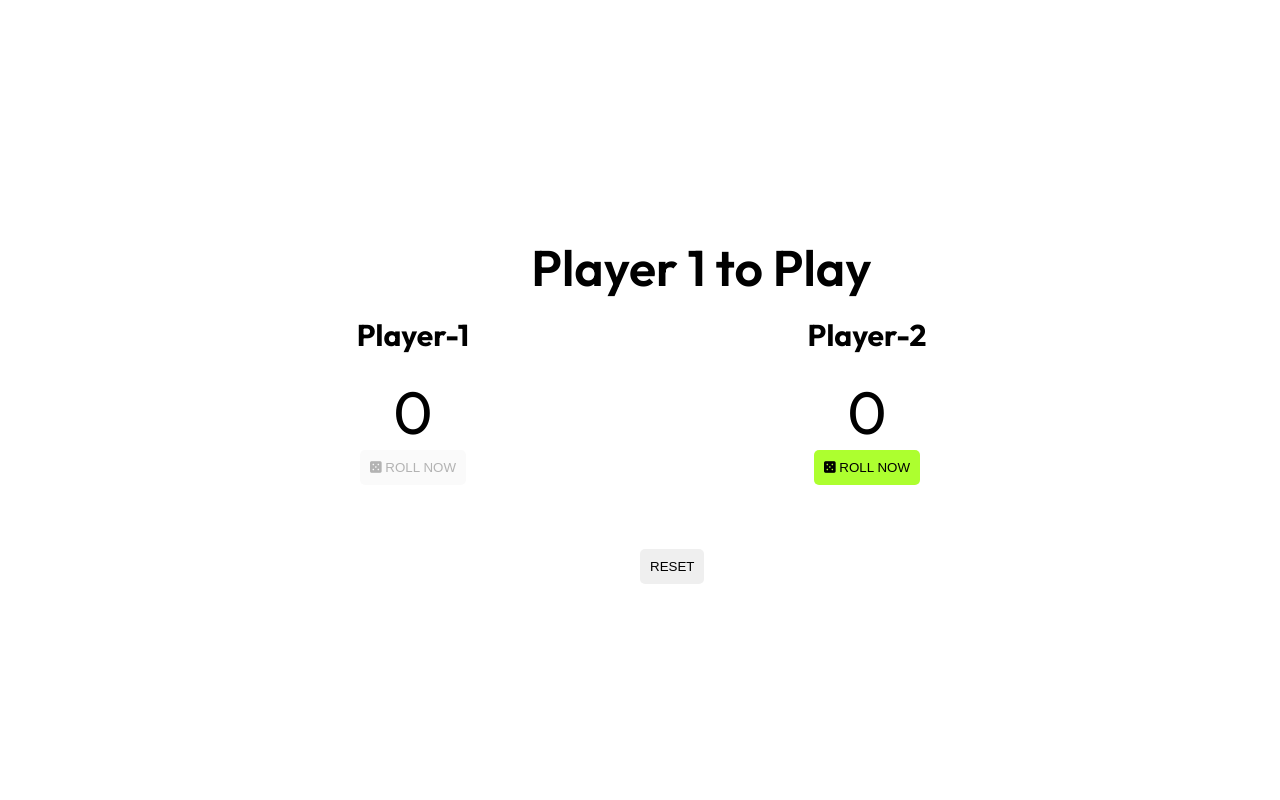
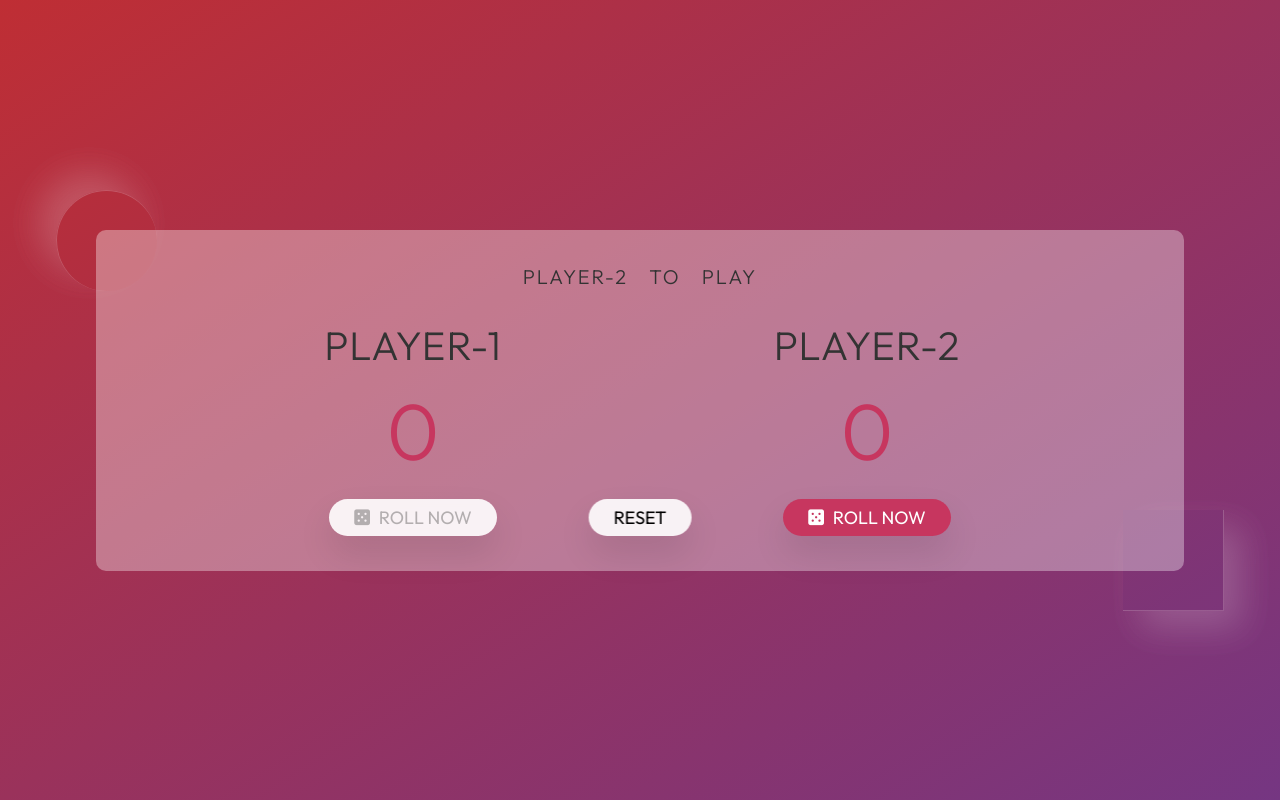
Before and after one commit to ayyappansuruttaiyan/dice-game--0, a plain HTML site: page index.html in a window 1280 px wide. Both pictures are taken after a click on the button "RESET". Drawn offline with Linux system fonts and the light colour scheme.

Commit message:
Dice Game version 2 -- UI Updated

```diff
--- a/script.js
+++ b/script.js
@@ -1,9 +1,10 @@
 const btnRoll0El = document.getElementById("player--0");
 const btnRoll1El = document.getElementById("player--1");
-const btnReset = document.querySelector(".btn--reset");
+const btnResetEl = document.querySelector(".btn--reset");
 const score0El = document.querySelector(".score--0");
 const score1El = document.querySelector(".score--1");
 const diceEl = document.querySelector(".dice-img");
+const titleEl = document.querySelector(".title");
 const winnerBoardEl = document.querySelector(".winner-board");
 // game initial stage
 let score = [0, 0];
@@ -18,18 +19,18 @@ const player = () => {
 const choosePlayer = player();
 console.log(choosePlayer);
 if (choosePlayer === 1) {
+  titleEl.textContent = `Player-${choosePlayer} to Play`;
   btnRoll0El.disabled = false;
   btnRoll1El.disabled = true;
   btnRoll0El.classList.add("player--active");
   btnRoll1El.classList.remove("player--active");
 } else {
+  titleEl.textContent = `Player-${choosePlayer} to Play`;
   btnRoll0El.disabled = true;
   btnRoll1El.disabled = false;
   btnRoll0El.classList.remove("player--active");
   btnRoll1El.classList.add("player--active");
 }
-
-// const toggle = document.btnRoll0El.toggle();
 
 // player 1 roll button functionality
 btnRoll0El.addEventListener("click", function () {
@@ -44,14 +45,20 @@ btnRoll0El.addEventListener("click", function () {
   btnRoll1El.disabled = false;
   btnRoll0El.classList.remove("player--active");
   btnRoll1El.classList.add("player--active");
+  titleEl.textContent = "Player-2 to play";
   if (score[0] >= 30) {
     winnerBoardEl.textContent = "Player 1 Wins";
     winnerBoardEl.classList.remove("hidden");
     diceEl.classList.add("hidden");
     btnRoll0El.classList.add("player--active");
+    btnRoll0El.classList.remove("player--active");
     btnRoll1El.classList.remove("player--active");
     btnRoll0El.disabled = true;
     btnRoll1El.disabled = true;
+    titleEl.textContent = "";
+    btnResetEl.disabled = false;
+  } else {
+    btnResetEl.disabled = true;
   }
 });
 
@@ -64,23 +71,29 @@ btnRoll1El.addEventListener("click", function () {
   score[1] = score[1] + dice;
   score1El.textContent = score[1];
   diceEl.classList.remove("hidden");
+
   btnRoll0El.disabled = false;
   btnRoll1El.disabled = true;
   btnRoll0El.classList.add("player--active");
   btnRoll1El.classList.remove("player--active");
+  titleEl.textContent = "Player-1 to play";
   if (score[1] >= 30) {
     winnerBoardEl.textContent = "Player 2 Wins";
     winnerBoardEl.classList.remove("hidden");
     diceEl.classList.add("hidden");
     btnRoll0El.classList.remove("player--active");
-    btnRoll1El.classList.add("player--active");
+    btnRoll1El.classList.remove("player--active");
     btnRoll0El.disabled = true;
     btnRoll1El.disabled = true;
+    titleEl.textContent = "";
+    btnResetEl.disabled = false;
+  } else {
+    btnResetEl.disabled = true;
   }
 });
 
 // reset button functionality
-btnReset.addEventListener("click", function () {
+btnResetEl.addEventListener("click", function () {
   score0El.textContent = 0;
   score1El.textContent = 0;
   score = [0, 0];
@@ -94,11 +107,13 @@ btnReset.addEventListener("click", function () {
   const choosePlayer = player();
   console.log(choosePlayer);
   if (choosePlayer === 1) {
+    titleEl.textContent = `Player-${choosePlayer} to Play`;
     btnRoll0El.disabled = false;
     btnRoll1El.disabled = true;
     btnRoll0El.classList.add("player--active");
     btnRoll1El.classList.remove("player--active");
   } else {
+    titleEl.textContent = `Player-${choosePlayer} to Play`;
     btnRoll0El.disabled = true;
     btnRoll1El.disabled = false;
     btnRoll0El.classList.remove("player--active");
--- a/style.css
+++ b/style.css
@@ -1,4 +1,5 @@
 @import url("https://fonts.googleapis.com/css2?family=Outfit:wght@100;200;300;400;500;600;700;800;900&display=swap");
+
 html {
   font-size: 62.5%;
   box-sizing: border-box;
@@ -11,74 +12,161 @@ html {
 }
 body {
   height: 100vh;
+  font-weight: 400;
   display: flex;
   align-items: center;
   justify-content: center;
+  background-image: linear-gradient(to top left, #753682 0%, #bf2e34 100%);
+  color: #333;
 }
 main {
   position: relative;
   padding: 9rem;
   width: 85%;
   border-radius: 1rem;
-  background-color: rgb(255, 255, 255);
+  background-color: rgb(255, 255, 255, 0.35);
   display: flex;
   align-items: center;
   text-align: center;
-  overflow: hidden;
+  /* overflow: hidden; */
 }
+
 .player {
   flex: 50%;
   display: flex;
   flex-direction: column;
   align-items: center;
   justify-content: center;
-  padding: 3rem 0;
+  transition: all 0.75s;
 }
+.player::before {
+  content: "";
+  width: 100px;
+  height: 100px;
+  /* background: #f41b75; */
+  background-image: linear-gradient(to top left, #bf2e34 100%, #753682 0%);
+  position: absolute;
+  left: -40px;
+  top: -40px;
+  border-radius: 50%;
+  border-top: 1px white solid;
+  border-left: 1px white solid;
+  box-shadow: -1.75rem -1.75rem 3.5rem rgba(255, 255, 255, 0.9);
+  z-index: -1;
+  opacity: 0.1;
+}
+.player::after {
+  content: "";
+  width: 100px;
+  height: 100px;
+  background-image: linear-gradient(to top left, #753682 100%, #bf2e34 0%);
+  position: absolute;
+  border-right: 1px white solid;
+  border-bottom: 1px white solid;
+  box-shadow: 1.75rem 1.75rem 3.5rem rgba(255, 255, 255, 0.9);
+  right: -40px;
+  z-index: -1;
+  bottom: -40px;
+  opacity: 0.1;
+}
+
 .btn {
+  position: absolute;
+  bottom: 10%;
+  background: none;
+  border: none;
+  font-family: inherit;
+  font-size: 1.8rem;
   text-transform: uppercase;
-  padding: 1rem;
-  display: block;
   cursor: pointer;
-  border: none;
+  font-weight: 400;
+  transition: all 0.2s;
+  background-color: white;
+  background-color: rgba(255, 255, 255, 0.9);
+  backdrop-filter: blur(8px);
+  padding: 0.7rem 2.5rem;
+  border-radius: 50rem;
+  box-shadow: 0 1.75rem 3.5rem rgba(0, 0, 0, 0.1);
+}
+.btn:focus {
   outline: none;
-  text-align: center;
-  border-radius: 5px;
+}
+.btn:active {
+  box-shadow: 0 1rem 2rem rgba(0, 0, 0, 0.15);
+}
+btn:disabled {
+  color: #000000;
 }
 .btn--reset {
-  bottom: 5%;
+  transform: translateX(-50%);
+  bottom: 10%;
   position: absolute;
   left: 50%;
 }
 .score {
-  font-size: 6rem;
-  margin-top: 2rem;
+  /* font-size: 6rem;
+  margin-top: 2rem; */
+  font-size: 8rem;
+  font-weight: 300;
+  color: #c7365f;
+  margin-bottom: auto;
 }
+
 .name {
-  font-size: 3rem;
+  position: relative;
+  font-size: 4rem;
+  text-transform: uppercase;
+  letter-spacing: 1px;
+  word-spacing: 2px;
+  font-weight: 300;
+  margin-bottom: 1rem;
 }
+
 .dice-img {
   position: absolute;
   left: 50%;
-  width: 10rem;
+  top: 12rem;
+  transform: translateX(-50%);
+  height: 10rem;
+  box-shadow: 0 2rem 5rem rgba(0, 0, 0, 0.2);
 }
 .title {
+  text-transform: uppercase;
   position: absolute;
   top: 10%;
-  left: 40%;
-  font-size: 5rem;
-  font-weight: 600;
+  left: 50%;
+  transition: all 0.75s;
+  transform: translateX(-50%);
+  font-size: 2rem;
+  word-spacing: 1.5rem;
+  letter-spacing: 0.2rem;
+  font-weight: 300;
+}
+.fa-solid {
+  padding-right: 0.5rem;
 }
 .hidden {
   display: none;
 }
 .player--active {
-  background-color: greenyellow;
+  background-color: #c7365f;
+  color: white;
 }
 .winner-board {
+  color: rgb(255, 255, 255, 0.7);
   margin-top: 2rem;
   position: absolute;
-  top: 35%;
-  left: 40%;
-  font-size: 5rem;
-  font-weight: 600;
+  top: 45%;
+  padding: 5px;
+  background-color: #c7365f;
+  left: 50%;
+  transform: translateX(-50%);
+  font-size: 2rem;
+  font-weight: 200;
+  border-radius: 5px;
+  word-spacing: 0.5rem;
+  letter-spacing: 0.2rem;
+  text-transform: uppercase;
+  border: 1px solid rgba(255, 255, 255, 0.3);
+  box-shadow: 0 2rem 5rem rgba(0, 0, 0, 0.2);
 }
```
